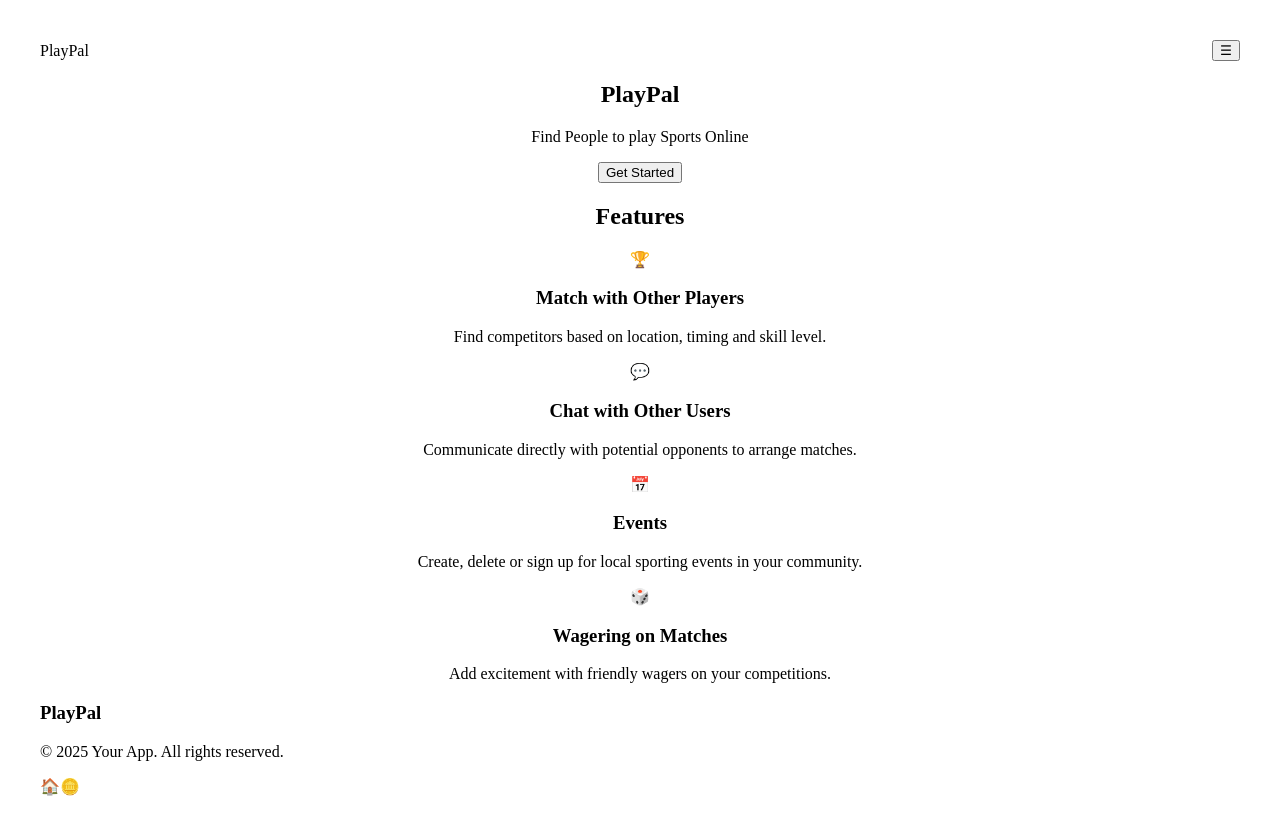
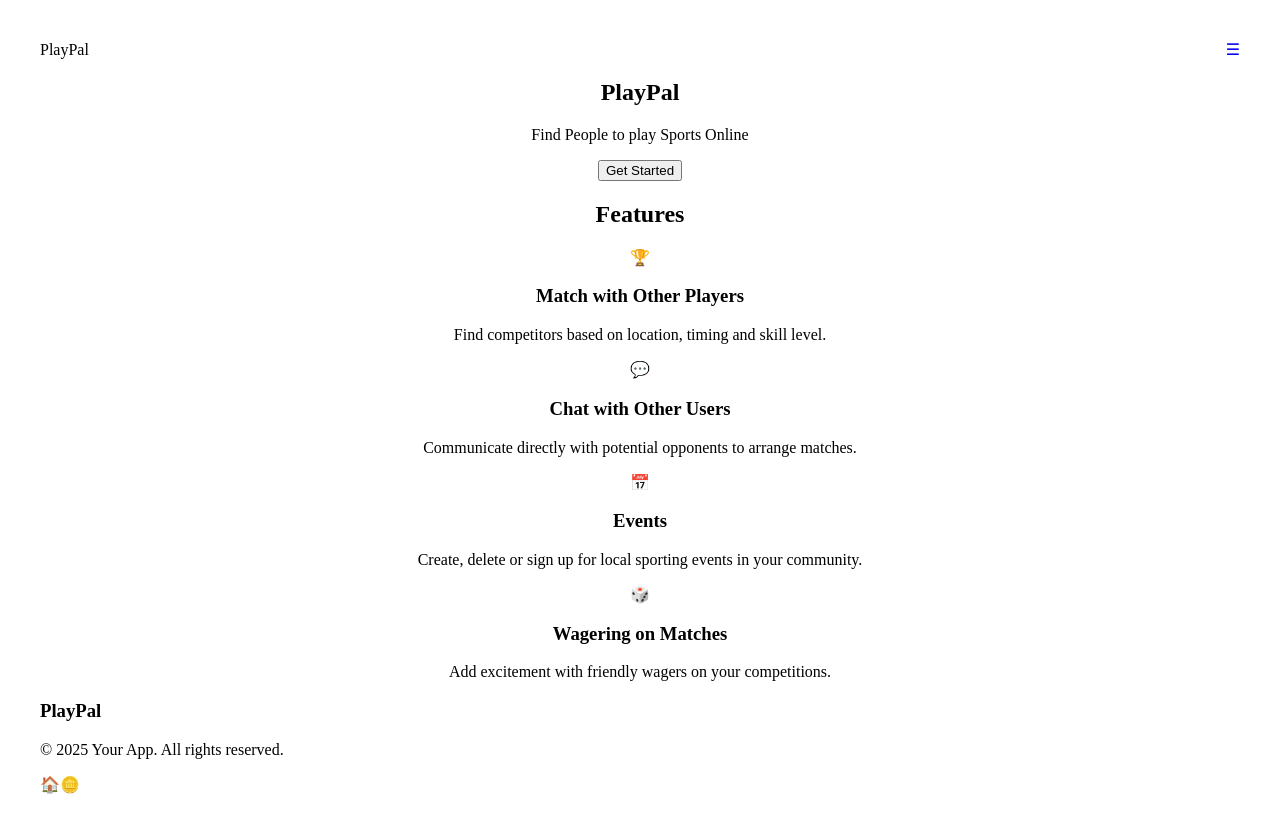
Before and after one commit to BrownieTr/2800-202510-BBY02, a React (Vite) app: page / in a window 1280 px wide. Built offline with nearby package versions, Linux system fonts and the light colour scheme.

Commit message:
updated navbar menu icon

```diff
--- a/src/components/layout/navbar.jsx
+++ b/src/components/layout/navbar.jsx
@@ -1,6 +1,7 @@
 import React, { useState } from "react";
 import Button from "../ui/button";
 import Menu from "../ui/menu";
+import ClickableIcons from "../ui/clickableIcons";
 
 export default function Navbar({ brandName = "Your Brand" }) {
   const [isMenuOpen, setIsMenuOpen] = useState(false);
@@ -17,7 +18,7 @@ export default function Navbar({ brandName = "Your Brand" }) {
     <nav className="w-full py-4 px-6">
       <div className="flex justify-between items-center">
         <div>{brandName}</div>
-        <Button children="☰" onClick={toggleMenu} />
+        <ClickableIcons icon="☰" onClick={toggleMenu}/>
       </div>
       {isMenuOpen && <Menu items={menuItems} />}
     </nav>
--- a/src/components/ui/clickableIcons.jsx
+++ b/src/components/ui/clickableIcons.jsx
@@ -1,7 +1,7 @@
 import React from "react";
 
-export default function clickableIcons({icon = '#', link = '#'}){
+export default function clickableIcons({icon = '#', link = '#', onClick}){
     return(
-        <a className="no-underline visited:text-inherit" href={link}>{icon}</a>
+        <a onClick={onClick} className="no-underline visited:text-inherit" href={link}>{icon}</a>
     );
 }
```
